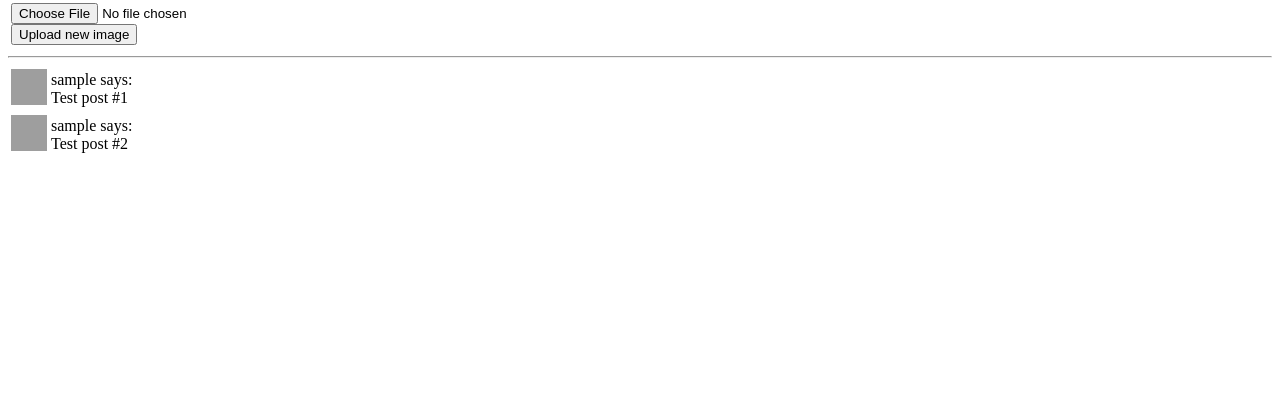
After one commit to eonalion/flask-mircoblog, a Flask app: a page that uses app/templates/base.html in a window 1280 px wide. The commit adds this page. Shown: the part 176-596 px from the top of the page. Run offline with Flask 2, Linux system fonts and the light colour scheme; the visitor is signed in with stand-in values (Sample User, id 1); data comes from the database, SQL or seed files in the repository; some libraries are stand-ins or nearby versions; grey boxes are pictures that could not be loaded.

Commit message:
Add user profile functionality
- user view and template
- avatar image upload logic

```diff
--- a/app/forms.py
+++ b/app/forms.py
@@ -1,5 +1,6 @@
 from flask_wtf import FlaskForm
-from wtforms import StringField, PasswordField, BooleanField, SubmitField
+from flask_wtf.file import FileRequired, FileAllowed
+from wtforms import StringField, PasswordField, BooleanField, SubmitField, FileField
 from wtforms.validators import DataRequired, Length, Email, EqualTo, ValidationError
 
 from app.models import User
@@ -29,3 +30,12 @@ class RegistrationForm(FlaskForm):
         user = User.query.filter_by(email=email.data).first()
         if user is not None:
             raise ValidationError('This email address already exists.')
+
+
+class ImageForm(FlaskForm):
+    image = FileField('Image', validators=[
+        FileRequired(),
+        FileAllowed(['jpg', 'jpeg', 'png'], 'Images only!')
+    ])
+
+    submit = SubmitField('Upload new image')
--- a/app/models.py
+++ b/app/models.py
@@ -1,5 +1,7 @@
 from datetime import datetime
+from hashlib import md5
 
+from flask import url_for
 from flask_login import UserMixin
 from werkzeug.security import generate_password_hash, check_password_hash
 
@@ -16,6 +18,7 @@ class User(UserMixin, db.Model):
     username = db.Column(db.String(64), index=True, unique=True)
     email = db.Column(db.String(120), index=True, unique=True)
     password_hash = db.Column(db.String(128))
+    image = db.Column(db.String(128))
     posts = db.relationship('Post', backref='author', lazy='dynamic')
 
     def set_password(self, password):
@@ -23,6 +26,10 @@ class User(UserMixin, db.Model):
 
     def check_password(self, password):
         return check_password_hash(self.password_hash, password)
+
+    def default_avatar(self):
+        digest = md5(self.email.lower().encode('utf-8')).hexdigest()
+        return f'https://www.gravatar.com/avatar/{digest}?d=identicon'
 
     def __repr__(self):
         return '<User {}>'.format(self.username)
--- a/app/routes.py
+++ b/app/routes.py
@@ -1,9 +1,13 @@
+import os
+
 from flask import render_template, flash, redirect, url_for, request
+from flask import send_from_directory
 from flask_login import current_user, login_user, logout_user, login_required
 from werkzeug.urls import url_parse
+from werkzeug.utils import secure_filename
 
 from app import app, db
-from app.forms import LoginForm, RegistrationForm
+from app.forms import LoginForm, RegistrationForm, ImageForm
 from app.models import User
 
 
@@ -11,7 +15,6 @@ from app.models import User
 @app.route('/index')
 @login_required
 def index():
-    user = {'username': 'Polina'}
     posts = [
         {
             'author': {'username': 'John'},
@@ -70,3 +73,40 @@ def register():
         return redirect(url_for('login'))
 
     return render_template('register.html', title='Register', form=form)
+
+
+@app.route('/user/<username>')
+@login_required
+def user(username):
+    user = User.query.filter_by(username=username).first_or_404()
+    posts = [
+        {'author': user, 'body': 'Test post #1'},
+        {'author': user, 'body': 'Test post #2'}
+    ]
+
+    form = ImageForm()
+    return render_template('user.html', user=user, posts=posts, form=form)
+
+
+@app.route('/upload/<username>', methods=['GET', 'POST'])
+@login_required
+def upload(username):
+    form = ImageForm()
+
+    if form.validate_on_submit():
+        f = form.image.data
+        filename = secure_filename(f.filename)
+        f.save(os.path.join(app.config['AVATAR_UPLOAD_DIR'], filename))
+        user = User.query.filter_by(username=username).first()
+        user.image = filename
+        db.session.commit()
+
+        return redirect(url_for('user', username=username))
+
+    return render_template('user.html', form=form)
+
+
+@app.route('/avatars/<filename>')
+@login_required
+def avatars(filename):
+    return send_from_directory(app.config['AVATAR_UPLOAD_DIR'], filename)
--- a/app/templates/base.html
+++ b/app/templates/base.html
@@ -10,9 +10,13 @@
     <body>
         <div>Microblog:
             <a href="{{ url_for('index') }}">Home</a>
+            {% if current_user.is_anonymous %}
             <a href="{{ url_for('register') }}">Register</a>
             <a href="{{ url_for('login') }}">Login</a>
+            {% else %}
+            <a href="{{ url_for('user', username=current_user.username) }}">Profile</a>
             <a href="{{ url_for('logout') }}">Logout</a>
+            {% endif %}
         </div>
 
         <hr>
--- /dev/null
+++ b/app/templates/user.html
@@ -0,0 +1,26 @@
+{% extends "base.html" %}
+
+{% block content %}
+    <table>
+        <tr valign="top">
+            <td>
+                <img src="{{ url_for('avatars', filename=user.image) if user.image else user.default_avatar() }}" height="128" width="128">
+                <form action="{{ url_for('upload', username=user.username) }}" method="POST" enctype="multipart/form-data">
+                    {{ form.hidden_tag() }}
+                    {{ form.image }}<br>
+                    {{ form.submit }}<br>
+                </form>
+            </td>
+            <td><h1>User: {{ user.username }}</h1></td>
+        </tr>
+    </table>
+    <hr>
+    {% for post in posts %}
+    <table>
+        <tr align="top">
+            <td><img src="{{ url_for('avatars', filename=user.image) if user.image else user.default_avatar() }}" height="36" width="36"></td>
+            <td>{{ post.author.username }} says:<br>{{ post.body }}</td>
+        </tr>
+    </table>
+    {% endfor %}
+{% endblock %}
--- a/config.py
+++ b/config.py
@@ -8,3 +8,4 @@ class Config(object):
     SQLALCHEMY_DATABASE_URI = os.environ.get('DATABASE_URL') or \
                               'sqlite:///' + os.path.join(basedir, 'app.db')
     SQLALCHEMY_TRACK_MODIFICATIONS = False
+    AVATAR_UPLOAD_DIR = os.path.join(basedir, os.environ.get('UPLOAD_FOLDER') or 'uploads')
--- a/requirements.txt
+++ b/requirements.txt
@@ -1,11 +1,14 @@
 alembic==1.7.7
 click==8.1.2
+dnspython==2.2.1
+email-validator==1.1.3
 Flask==2.1.1
 Flask-Login==0.6.0
 Flask-Migrate==3.1.0
 Flask-SQLAlchemy==2.5.1
 Flask-WTF==1.0.1
 greenlet==1.1.2
+idna==3.3
 importlib-metadata==4.11.3
 itsdangerous==2.1.2
 Jinja2==3.1.1
```
Also changed, not shown: migrations/versions/06ddd5ce9336_user_table.py (added, +28 -0 lines), README.md, 2 other files.
